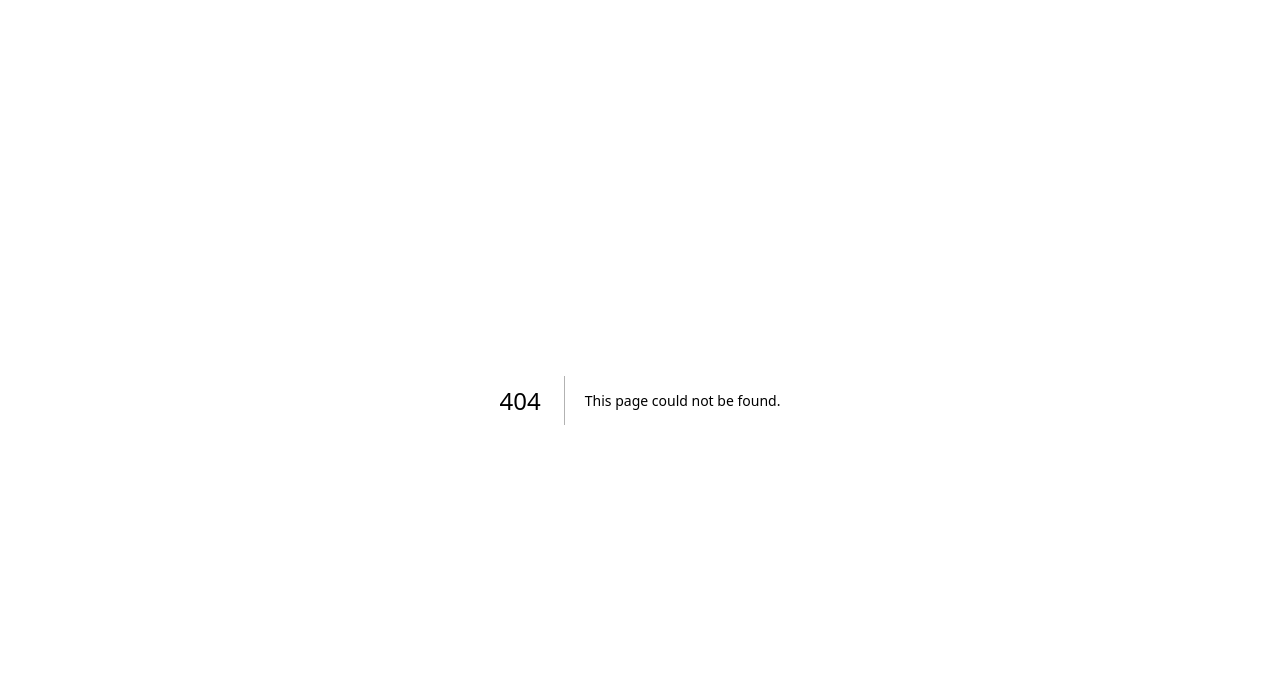
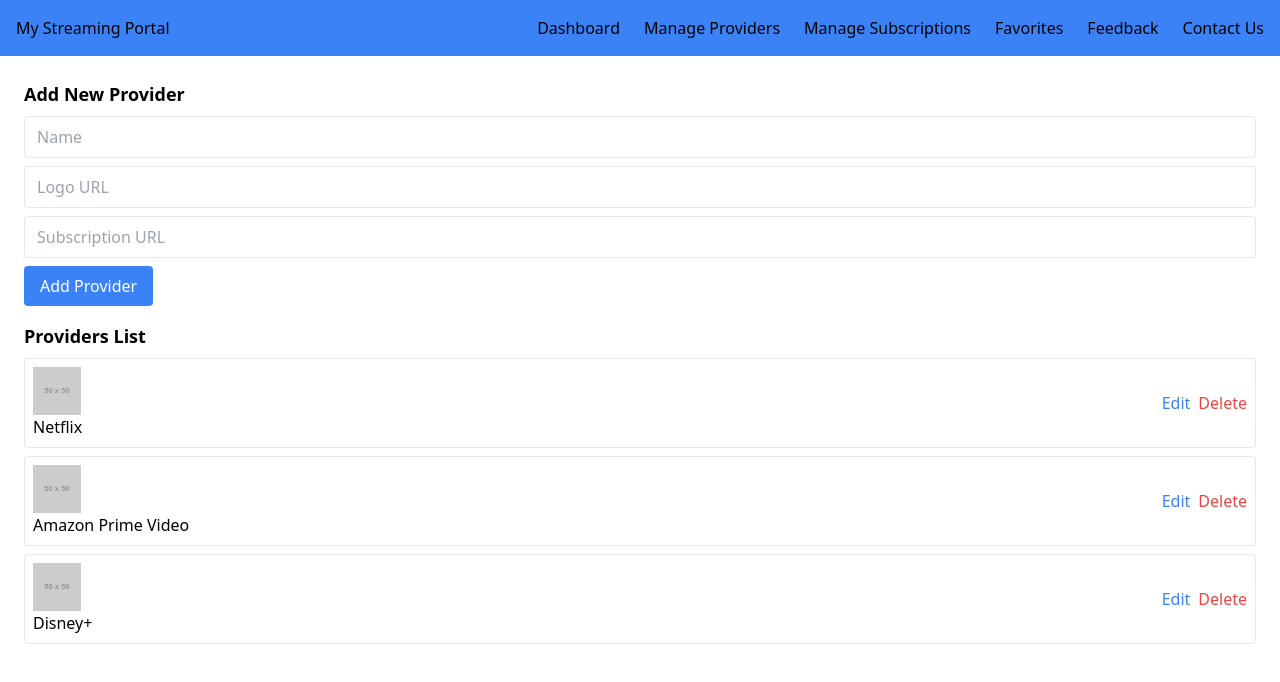
Before and after one commit to AunSyedShah/stream_ease, a Next.js app: page /manage-providers in a window 1280 px wide. Before the commit this address had no page. Shown: the top 682 px of the page. Built offline with nearby package versions, Linux system fonts and the light colour scheme.

Commit message:
pages built

```diff
--- /dev/null
+++ b/src/app/Components/Navbar.js
@@ -0,0 +1,34 @@
+import React from 'react';
+import Link from 'next/link';
+
+const Navbar = () => {
+  return (
+    <nav className="bg-blue-500 p-4">
+      <div className="container mx-auto flex justify-between items-center">
+        <Link href="/">My Streaming Portal</Link>
+        <ul className="flex space-x-6">
+          <li>
+            <Link href="/dashboard">Dashboard</Link>
+          </li>
+          <li>
+            <Link href="/manage-providers">Manage Providers</Link>
+          </li>
+          <li>
+            <Link href="/manage-subscriptions">Manage Subscriptions</Link>
+          </li>
+          <li>
+            <Link href="/favorites">Favorites</Link>
+          </li>
+          <li>
+            <Link href="/feedback">Feedback</Link>
+          </li>
+          <li>
+            <Link href="/contact">Contact Us</Link>
+          </li>
+        </ul>
+      </div>
+    </nav>
+  );
+};
+
+export default Navbar;
--- /dev/null
+++ b/src/app/Components/ProviderForm.js
@@ -0,0 +1,67 @@
+import React, { useState } from 'react';
+
+const ProviderForm = ({ onAdd }) => {
+  const [name, setName] = useState('');
+  const [logo, setLogo] = useState('');
+  const [subscriptionUrl, setSubscriptionUrl] = useState('');
+
+  const handleSubmit = (e) => {
+    e.preventDefault();
+    if (!name || !logo || !subscriptionUrl) {
+      alert('Please fill in all fields.');
+      return;
+    }
+
+    const newProvider = {
+      id: Date.now(),
+      name,
+      logo,
+      subscriptionUrl,
+    };
+
+    onAdd(newProvider);
+    setName('');
+    setLogo('');
+    setSubscriptionUrl('');
+  };
+
+  return (
+    <div className="mb-4">
+      <h2 className="text-lg font-semibold mb-2">Add New Provider</h2>
+      <form onSubmit={handleSubmit}>
+        <div className="mb-2">
+          <input
+            type="text"
+            placeholder="Name"
+            value={name}
+            onChange={(e) => setName(e.target.value)}
+            className="px-3 py-2 border rounded w-full"
+          />
+        </div>
+        <div className="mb-2">
+          <input
+            type="text"
+            placeholder="Logo URL"
+            value={logo}
+            onChange={(e) => setLogo(e.target.value)}
+            className="px-3 py-2 border rounded w-full"
+          />
+        </div>
+        <div className="mb-2">
+          <input
+            type="text"
+            placeholder="Subscription URL"
+            value={subscriptionUrl}
+            onChange={(e) => setSubscriptionUrl(e.target.value)}
+            className="px-3 py-2 border rounded w-full"
+          />
+        </div>
+        <button type="submit" className="bg-blue-500 text-white px-4 py-2 rounded">
+          Add Provider
+        </button>
+      </form>
+    </div>
+  );
+};
+
+export default ProviderForm;
--- /dev/null
+++ b/src/app/Components/ProviderList.js
@@ -0,0 +1,35 @@
+import React from 'react';
+
+const ProviderList = ({ providers, onUpdate, onDelete }) => {
+  return (
+    <div>
+      <h2 className="text-lg font-semibold mb-2">Providers List</h2>
+      <ul>
+        {providers.map(provider => (
+          <li key={provider.id} className="mb-2 border rounded p-2 flex justify-between items-center">
+            <div>
+              <img src={provider.logo} alt={`${provider.name} Logo`} className="w-12 h-12 mr-2" />
+              {provider.name}
+            </div>
+            <div>
+              <button
+                className="text-blue-500 hover:underline mr-2"
+                onClick={() => onUpdate(provider)}
+              >
+                Edit
+              </button>
+              <button
+                className="text-red-500 hover:underline"
+                onClick={() => onDelete(provider.id)}
+              >
+                Delete
+              </button>
+            </div>
+          </li>
+        ))}
+      </ul>
+    </div>
+  );
+};
+
+export default ProviderList;
--- /dev/null
+++ b/src/app/contact/page.js
@@ -0,0 +1,17 @@
+import React from 'react';
+
+const Contact = () => {
+  return (
+      <div className="container mx-auto p-6">
+        <h1 className="text-2xl font-semibold mb-4">Contact Us</h1>
+        <p className="mb-4">
+          If you have any questions or feedback, please feel free to contact us using the email address below:
+        </p>
+        <a href="mailto:contact@example.com" className="text-blue-500 hover:underline">
+          contact@example.com
+        </a>
+      </div>
+  );
+};
+
+export default Contact;
--- a/src/app/dashboard/page.js
+++ b/src/app/dashboard/page.js
@@ -1,7 +1,35 @@
-export default function Dashboard(){
-    return(
-        <div>
-            <h1>Dashboard</h1>
-        </div>
-    );
-}
+import React from 'react';
+import data from '../data.json';
+
+const Dashboard = () => {
+  return (
+    <div className="p-6">
+      <h1 className="text-2xl font-semibold mb-4">My Dashboard</h1>
+
+      <div className="bg-white shadow overflow-hidden sm:rounded-lg">
+        <table className="min-w-full divide-y divide-gray-200">
+          <thead className="bg-gray-50">
+            <tr>
+              <th className="px-6 py-3 text-left text-xs font-medium text-gray-500 uppercase tracking-wider">Streaming Provider</th>
+              <th className="px-6 py-3 text-left text-xs font-medium text-gray-500 uppercase tracking-wider">Plan</th>
+              <th className="px-6 py-3 text-left text-xs font-medium text-gray-500 uppercase tracking-wider">Cost</th>
+              <th className="px-6 py-3 text-left text-xs font-medium text-gray-500 uppercase tracking-wider">Renewal Date</th>
+            </tr>
+          </thead>
+          <tbody className="bg-white divide-y divide-gray-200">
+            {data.subscriptions.map(subscription => (
+              <tr key={subscription.id}>
+                <td className="px-6 py-4 whitespace-nowrap">{data.streamingProviders.find(provider => provider.id === subscription.providerId).name}</td>
+                <td className="px-6 py-4 whitespace-nowrap">{subscription.plan}</td>
+                <td className="px-6 py-4 whitespace-nowrap">${subscription.cost.toFixed(2)}</td>
+                <td className="px-6 py-4 whitespace-nowrap">{subscription.renewalDate}</td>
+              </tr>
+            ))}
+          </tbody>
+        </table>
+      </div>
+    </div>
+  );
+};
+
+export default Dashboard;
--- /dev/null
+++ b/src/app/data.json
@@ -0,0 +1,26 @@
+{
+    "streamingProviders": [
+      {
+        "id": 1,
+        "name": "Netflix",
+        "logo": "https://example.com/netflix-logo.png",
+        "subscriptionUrl": "https://www.netflix.com/subscribe"
+      }
+    ],
+    "subscriptions": [
+      {
+        "id": 1,
+        "providerId": 1,
+        "plan": "Standard",
+        "cost": 12.99,
+        "renewalDate": "15/9/2023"
+      },
+      {
+        "id": 1,
+        "providerId": 1,
+        "plan": "Premium",
+        "cost": 12.99,
+        "renewalDate": "20/9/2023"
+      }
+    ]
+  }
--- /dev/null
+++ b/src/app/feedback/page.js
@@ -0,0 +1,49 @@
+'use client';
+import React, { useState } from 'react';
+
+const Feedback = () => {
+  const [feedback, setFeedback] = useState('');
+  const [submitted, setSubmitted] = useState(false);
+
+  const handleSubmit = (e) => {
+    e.preventDefault();
+    setSubmitted(true);
+  };
+
+  return (
+      <div className="container mx-auto p-6">
+        <h1 className="text-2xl font-semibold mb-4">Feedback</h1>
+        {submitted ? (
+          <div className="bg-green-100 border-l-4 border-green-500 p-4">
+            <p className="text-green-800">
+              Thank you for your feedback!
+            </p>
+          </div>
+        ) : (
+          <form onSubmit={handleSubmit} className="space-y-4">
+            <div>
+              <label htmlFor="feedback" className="block text-sm font-medium text-gray-700">
+                Your Feedback
+              </label>
+              <textarea
+                id="feedback"
+                name="feedback"
+                rows="4"
+                value={feedback}
+                onChange={(e) => setFeedback(e.target.value)}
+                className="mt-1 block w-full shadow-sm focus:ring-blue-500 focus:border-blue-500 sm:text-sm border-gray-300 rounded-md"
+              />
+            </div>
+            <button
+              type="submit"
+              className="inline-flex items-center px-4 py-2 border border-transparent text-sm font-medium rounded-md shadow-sm text-white bg-blue-500 hover:bg-blue-600 focus:outline-none focus:ring-2 focus:ring-offset-2 focus:ring-blue-500"
+            >
+              Submit Feedback
+            </button>
+          </form>
+        )}
+      </div>
+  );
+};
+
+export default Feedback;
--- a/src/app/layout.js
+++ b/src/app/layout.js
@@ -1,5 +1,6 @@
 import './globals.css'
-import { Inter } from 'next/font/google'
+import { Inter } from 'next/font/google';
+import Navbar from './Components/Navbar';
 
 const inter = Inter({ subsets: ['latin'] })
 
@@ -11,7 +12,10 @@ export const metadata = {
 export default function RootLayout({ children }) {
   return (
     <html lang="en">
-      <body className='container mx-auto'>{children}</body>
+      <body className='container mx-auto'>
+        <Navbar/>
+        {children}
+        </body>
     </html>
   )
 }
--- /dev/null
+++ b/src/app/manage-providers/page.js
@@ -0,0 +1,62 @@
+'use client';
+
+import React, { useState } from 'react';
+import ProviderForm from '../Components/ProviderForm';
+import ProviderList from '../Components/ProviderList';
+
+const ManageProviders = () => {
+  const [providers, setProviders] = useState([...dummyData.providers]);
+
+  const addProvider = (newProvider) => {
+    setProviders([...providers, newProvider]);
+  };
+
+  const updateProvider = (updatedProvider) => {
+    const updatedProviders = providers.map(provider =>
+      provider.id === updatedProvider.id ? updatedProvider : provider
+    );
+    setProviders(updatedProviders);
+  };
+
+  const deleteProvider = (providerId) => {
+    const updatedProviders = providers.filter(provider => provider.id !== providerId);
+    setProviders(updatedProviders);
+  };
+
+  return (
+      <div className="container mx-auto p-6">
+        <ProviderForm onAdd={addProvider} />
+        <ProviderList
+          providers={providers}
+          onUpdate={updateProvider}
+          onDelete={deleteProvider}
+        />
+      </div>
+  );
+};
+
+export default ManageProviders;
+
+const dummyData = {
+    providers: [
+      {
+        id: 1,
+        name: 'Netflix',
+        logo: 'https://via.placeholder.com/50x50', // Replace with actual logo URL
+        subscriptionUrl: 'https://www.netflix.com/subscribe'
+      },
+      {
+        id: 2,
+        name: 'Amazon Prime Video',
+        logo: 'https://via.placeholder.com/50x50', // Replace with actual logo URL
+        subscriptionUrl: 'https://www.amazon.com/prime-video'
+      },
+      {
+        id: 3,
+        name: 'Disney+',
+        logo: 'https://via.placeholder.com/50x50', // Replace with actual logo URL
+        subscriptionUrl: 'https://www.disneyplus.com/subscribe'
+      },
+      // Add more providers as needed
+    ],
+  };
```
